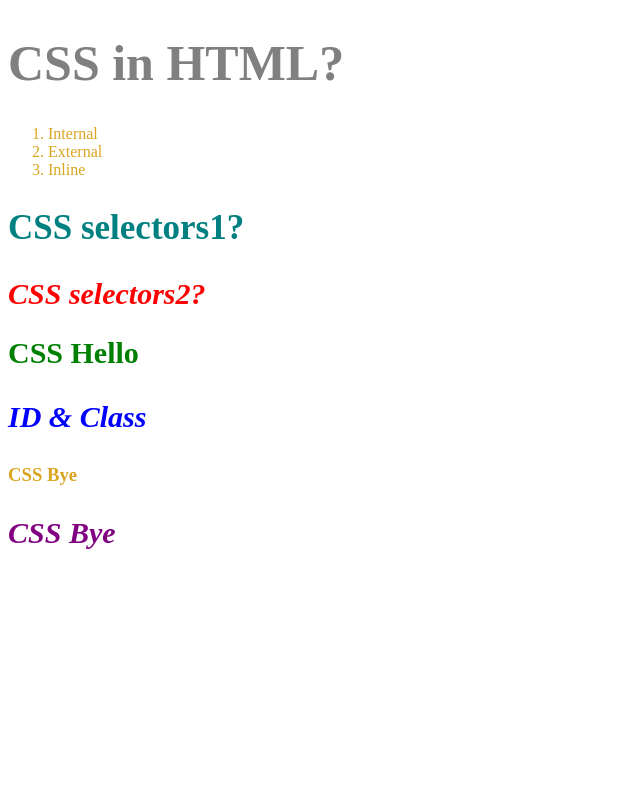
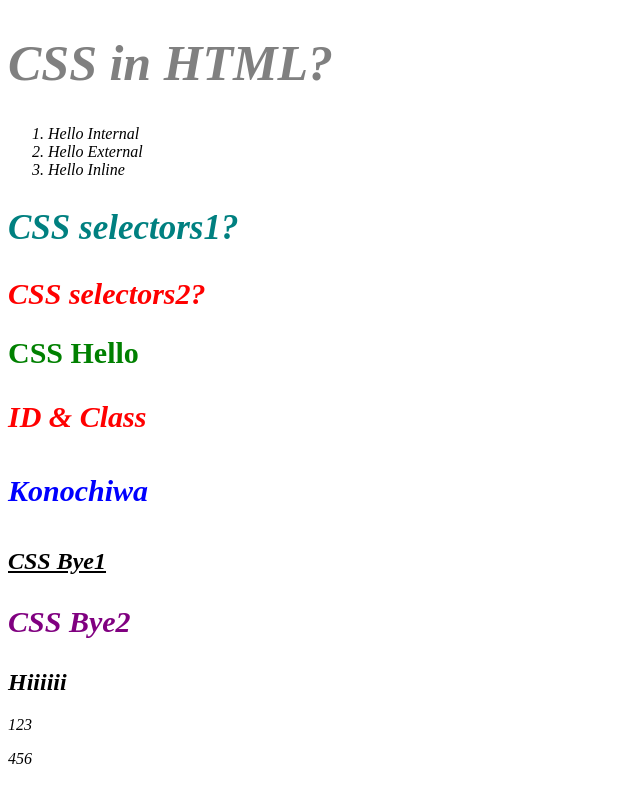
Before and after one commit to HieuTran230504/HTML-CSS, a plain HTML site: page F8-CSS/index.html in a window 1280 px wide. Shown: the whole page, without its empty margins (0-640 px from the left). Drawn offline with Linux system fonts and the light colour scheme.

Commit message:
Add files via upload

```diff
--- a/F8-CSS/index.html
+++ b/F8-CSS/index.html
@@ -16,9 +16,9 @@
         <div>
             <h1>CSS in HTML?</h1>
             <ol>
-                <li>Internal</li>
-                <li>External</li>
-                <li>Inline</li>
+                <li>Hello Internal</li>
+                <li>Hello External</li>
+                <li>Hello Inline</li>
             </ol>
         </div>
 
@@ -28,11 +28,17 @@
             <h2 class="second-Heading">CSS selectors2?</h2>
             <h2 class="second-Heading third-Heading">CSS Hello</h2>
             <h3 class="second-Heading">ID & Class</h3>
+            <h4 class="second-Heading">Konochiwa</h3>
         </div>
 
         <div class="box">
-            <h3 class="first-Heading">CSS Bye</h3>
-            <h3 class="second-Heading">CSS Bye</h3>
+            <h2 class="first-Heading">CSS Bye1</h2>
+            <h3 class="second-Heading">CSS Bye2</h3>
+            <div>
+                <h2>Hiiiiii</h2>
+            </div>
         </div>
+        <p>123</p>
+        <p>456</p>
     </body>
 </html>
--- a/F8-CSS/main.css
+++ b/F8-CSS/main.css
@@ -1,5 +1,5 @@
 * {
-    color: goldenrod;
+    font-style: italic;
 }
 
 h1 {
@@ -7,7 +7,7 @@ h1 {
     font-size: 50px;
 }
 
-h3.second-Heading {
+h4.second-Heading {
     color: blue;
     font-size: 30px;
 }
@@ -31,3 +31,12 @@ h3.second-Heading {
 .box .second-Heading { /* descendant selector */
     color: purple;
 }
+
+div.box > h2{
+    text-decoration: underline;
+}
+
+div.box  p{
+    font-style: italic;
+    text-decoration: underline;
+}
```
